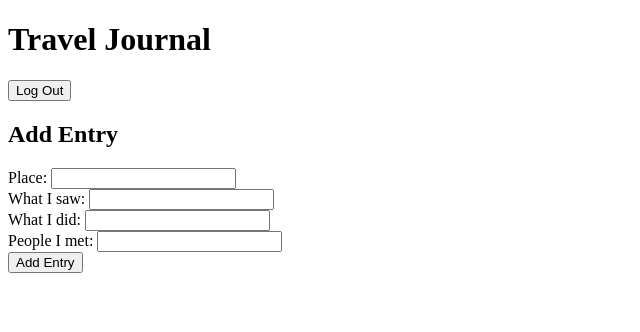
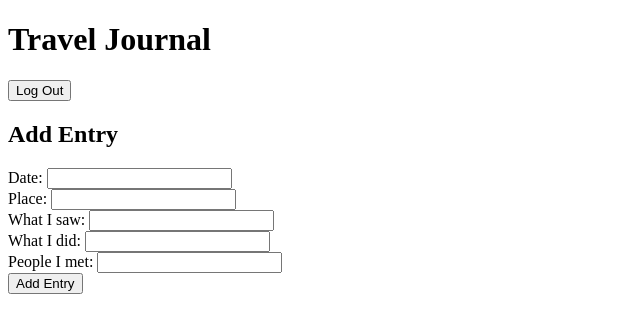
Before and after one commit to claracampos/travel-minutes, a React (Create React App) app: page /add-entry in a window 1280 px wide. Shown: the top 332 px of the page, without its empty margins (0-640 px from the left). Built offline with nearby package versions, Linux system fonts and the light colour scheme; no server answers; sample sign-in values are in the browser's storage.

Commit message:
Added date state and date picker to form

```diff
--- a/src/components/AddEntryForm.js
+++ b/src/components/AddEntryForm.js
@@ -1,21 +1,27 @@
-import React, { useContext } from "react";
+import React, { useContext, useState } from "react";
 import AppContext from "../context/AppContext";
 import TextInput from "./TextInput";
 import { addEntry } from "../actions/entryActions";
 import { useHistory } from "react-router-dom";
+import DatePicker from "react-datepicker";
+import "react-datepicker/dist/react-datepicker.css";
 
 const AddEntryForm = () => {
   const { user } = useContext(AppContext);
   const history = useHistory();
+  const [date, setDate] = useState();
 
   return (
     <div>
       <form
         id="add-entry-form"
         onSubmit={e => {
-          addEntry(e, user, () => history.push("/dashboard"));
+          addEntry(e, user, date, () => history.push("/dashboard"));
         }}
       >
+        <label>Date: </label>
+        <DatePicker selected={date} onChange={setDate} required />
+
         <TextInput name="place" label="Place" />
         <TextInput name="seen" label="What I saw" />
         <TextInput name="done" label="What I did" />
```
